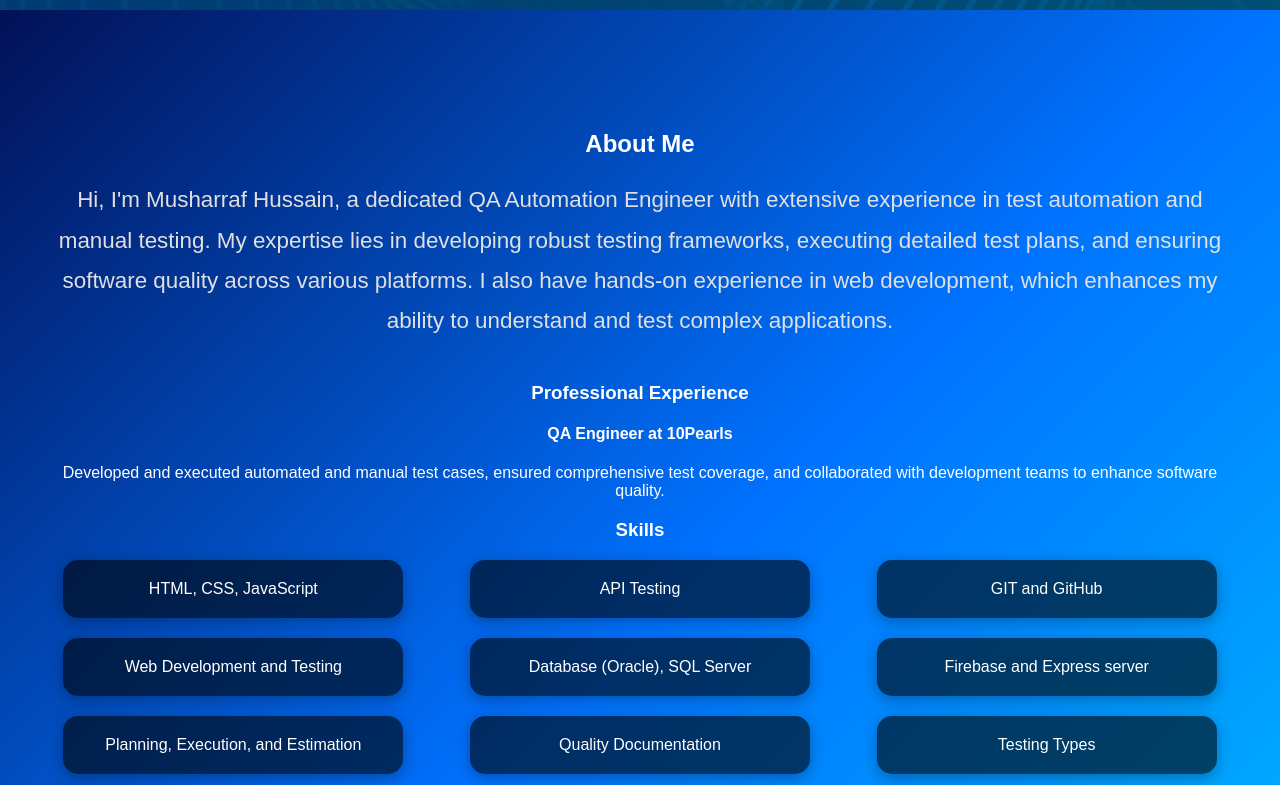
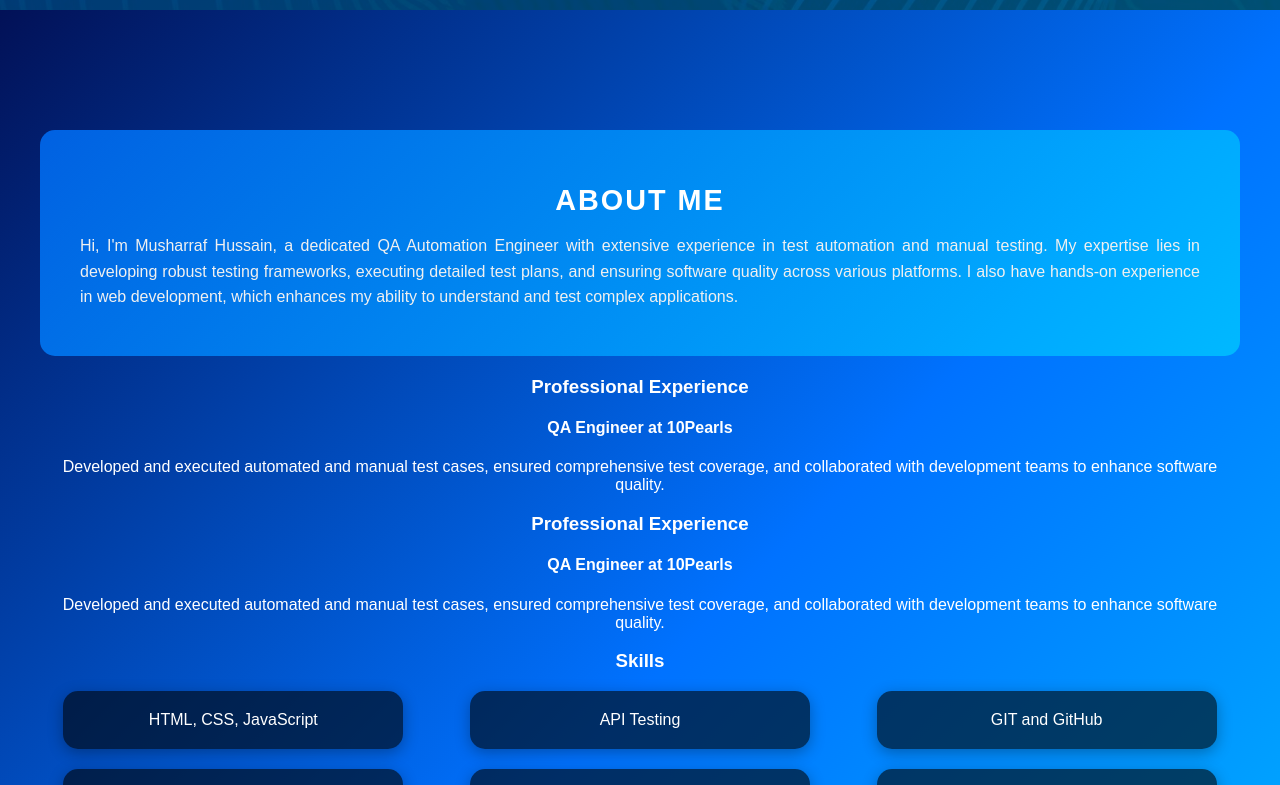
Before and after one commit to musharraf-hussain-uni/Portfolio, a React (Create React App) app: page / in a window 1280 px wide. Shown: the part 865-1650 px from the top of the page. Built offline with nearby package versions, Linux system fonts and the light colour scheme.

Commit message:
about section more style

```diff
--- a/src/components/About.jsx
+++ b/src/components/About.jsx
@@ -20,6 +20,16 @@ const About = () => {
 
         {/* Professional Experience Section */}
         <div className="experience-section">
+          <h3 className="section-heading">Professional Experience</h3>
+          <div className="experience-item">
+            <h4 className="company-name">QA Engineer at 10Pearls</h4>
+            <p className="experience-description">
+              Developed and executed automated and manual test cases, ensured
+              comprehensive test coverage, and collaborated with development
+              teams to enhance software quality.
+            </p>
+          </div>
+
           <h3 className="section-heading">Professional Experience</h3>
           <div className="experience-item">
             <h4 className="company-name">QA Engineer at 10Pearls</h4>
--- a/src/styles/About.css
+++ b/src/styles/About.css
@@ -12,8 +12,26 @@
   margin: 0 auto;
   padding: 0 20px;
 }
+.about-me {
+  background: linear-gradient(135deg, rgba(0, 114, 255, 0.8), rgba(0, 198, 255, 0.8)); /* Gradient background */
+  border-radius: 15px; /* Rounded corners */
+  padding: 30px; /* Increased padding */
+  margin: 20px 0; /* Space above and below */
+  transition: transform 0.3s, box-shadow 0.3s; /* Smooth transition for hover */
+}
 
-
+.about-me:hover {
+  transform: translateY(-5px); /* Raise on hover */
+  box-shadow: 0 6px 25px rgba(0, 0, 0, 0.4); /* Darker shadow on hover */
+}
+.about-heading {
+  font-size: 1.8rem; /* Larger font size for heading */
+  color: #ffffff; /* White color for heading */
+  margin-bottom: 10px; /* Space below heading */
+  text-align: center; /* Center the heading */
+  text-transform: uppercase; /* Uppercase letters */
+  letter-spacing: 2px; /* Spacing between letters */
+}
 .about-heading .section-heading{
     text-align: center;
   font-size: 2.5rem;
@@ -26,11 +44,11 @@
 }
 
 .about-description {
-  font-size: 1.4em;
-  line-height: 1.8;
-  margin-bottom: 40px;
-  color: #e0e0e0;
-  animation: fadeIn 1.5s ease-in-out;
+  font-size: 1rem; /* Slightly larger than normal text */
+  line-height: 1.6; /* Better line spacing */
+  color: #f0f0f0; /* Description text color */
+  text-align: justify; /* Justify text for a clean look */
+  padding: 0 10px; /* Side padding for text */
 }
 
 .section-title {
```
